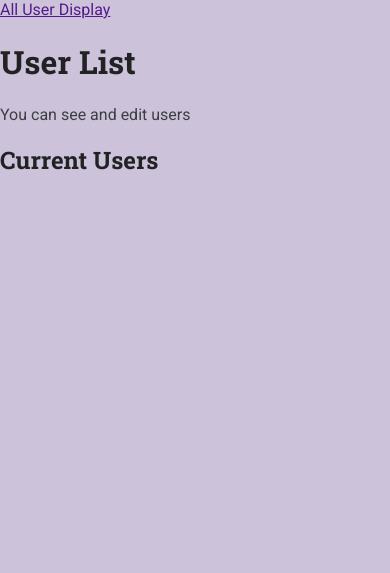
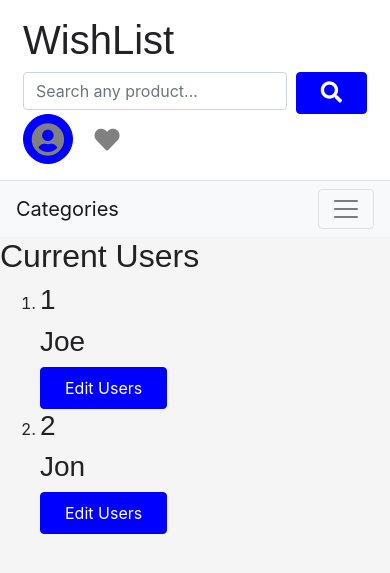
Before and after one commit to larafonse/CST438Project2, a Django app: page /adminAllUsers/ in a window 390 px wide. Shown: the top 573 px of the page. Run offline with Django 3.2, Linux system fonts and the light colour scheme; some libraries are stand-ins or nearby versions.

Commit message:
added css and header template, connected pages, hardcoded for db output off all users

```diff
--- a/src/pages/static/pages/styles/allUsers-details.css
+++ /dev/null
@@ -1,62 +0,0 @@
-section {
-    max-width: 40rem;
-    margin: 3rem auto;
-  }
-
-  ol {
-    list-style: none;
-    margin: 0;
-    padding: 0;
-  }
-
-  .meetup-item {
-    margin: 1rem 0;
-    background-color: #350490;
-    padding: 2rem;
-    color: white;
-    border-radius: 4px;
-  }
-
-  .meetup-summary {
-    display: flex;
-    align-items: flex-start;
-  }
-
-  .meetup-image {
-    margin-right: 2rem;
-  }
-
-  .meetup-image img {
-    width: 8rem;
-    height: 8rem;
-    object-fit: cover;
-    border-radius: 50%;
-  }
-
-  .meetup-details h3 {
-    color: inherit;
-    margin-top: 0;
-    margin-bottom: 0.5rem;
-    font-size: 2rem;
-  }
-
-  .meetup-details address {
-    font-style: italic;
-  }
-
-  .meetup-actions {
-    margin-top: 1.5rem;
-    text-align: right;
-  }
-
-  .meetup-actions .btn {
-    background-color: #cb82fb;
-    border-color: #cb82fb;
-    color: #350490;
-    padding: 0.75rem 2rem;
-  }
-
-  .meetup-actions .btn:hover {
-    background-color: #ba82fb;
-    border-color: #ba82fb;
-  }
--- a/src/pages/static/pages/styles/base.css
+++ b/src/pages/static/pages/styles/base.css
@@ -1,14 +1,23 @@
-@import url('https://fonts.googleapis.com/css2?family=Roboto:wght@400;700&family=Roboto+Slab:wght@700&display=swap');
+/* @import url('https://fonts.googleapis.com/css2?family=Roboto:wght@400;700&family=Roboto+Slab:wght@700&display=swap'); */
 
-* {
-  box-sizing: border-box;
+.section-header{
+  color: black;
+}
+
+#userBtn, #heartIcon {
+  color: gray;
+  height: 50px;
+  width: 50px;
+  font-size: 25px;
+  display: flex;
+  border-radius: 50%;
+  align-items: center;
+  justify-content: center
 }
 
 body {
-  font-family: 'Roboto', sans-serif;
-  margin: 0;
-  background-color: #ccc3db;
-  color: #3e3e41;
+  background-color: whitesmoke;
+  align-content: center;
 }
 
 h1,
@@ -23,23 +32,23 @@ button,
   cursor: pointer;
   font: inherit;
   padding: 0.5rem 1.5rem;
-  background-color: #350490;
-  border: 1px solid #350490;
+  background-color: blue;
+  border: 1px solid blue;
   color: white;
   border-radius: 4px;
   text-decoration: none;
 }
 
+
 button:hover,
 .btn:hover {
-  background-color: #230161;
-  border-color: #230161;
+  background-color: darkblue;
+  border-color: darkblue;
 }
 
 #main-header {
     width: 100%;
     text-align: center;
-    padding: 2rem 0;
 }
 
 #main-header h1 {
--- a/src/pages/templates/pages/allItems.html
+++ b/src/pages/templates/pages/allItems.html
@@ -1 +1,3 @@
+{% extends 'pages/base/header.html' %}
+{% load static %}
 <h1>all items</h1>
--- a/src/pages/templates/pages/allUsers.html
+++ b/src/pages/templates/pages/allUsers.html
@@ -1,24 +1,11 @@
+{% extends 'pages/base/header.html' %}
 {% load static %}
-<!DOCTYPE html>
-<html lang="en">
 
-<head>
-    <meta charset="UTF-8">
-    <meta http-equiv="X-UA-Compatible" content="IE=edge">
-    <meta name="viewport" content="width=device-width, initial-scale=1.0">
-    <title>Users</title>
-    <link rel="stylesheet" href="{% static 'pages/styles/base.css' %}">
-    <link rel="stylesheet" href="{% static 'pages/styles/allUsers-details.css' %}">
-</head>
+{% block title %}
+All Users
+{% endblock %}
 
-<body>
-    <header>
-        <nav>
-            <a href="">All User Display</a>
-        </nav>
-        <h1>User List</h1>
-        <p>You can see and edit users</p>
-    </header>
+{% block body %}
 <main>
     <h2>Current Users</h2>
     <ol>
@@ -26,7 +13,7 @@
         <li class="meetup-item">
             <article>
                 <div class="meetup-summary">
-                        <h3>{{i.user}}</h3>
+                    <h3>{{i.user }}</h3>
                     <h3>{{i.name}}</h3>
                 </div>
                 <div class="user-actions">
@@ -38,13 +25,4 @@
         {% endfor %}
     </ol>
 </main>
-    <!-- <h1>ALL USERS</h1>
-    <p>Test</p>
-    {% if show_users %}
-    <h2> {{ users.0.title }}</h2>
-    {% else %}
-    <p> no meetus found </p>
-    {% endif %} -->
-</body>
-
-</html>
+{% endblock %}
--- /dev/null
+++ b/src/pages/templates/pages/base/header.html
@@ -0,0 +1,106 @@
+{% load static %}
+<!DOCTYPE html>
+<html lang="en">
+
+<head>
+    <meta charset="UTF-8">
+    <meta http-equiv="X-UA-Compatible" content="IE=edge">
+    <meta name="viewport" content="width=device-width, initial-scale=1.0">
+    <!--bootstrap css-->
+    <link rel="stylesheet" href="https://stackpath.bootstrapcdn.com/bootstrap/4.3.1/css/bootstrap.min.css"
+        integrity="sha384-ggOyR0iXCbMQv3Xipma34MD+dH/1fQ784/j6cY/iJTQUOhcWr7x9JvoRxT2MZw1T" crossorigin="anonymous">
+    <!-- Font Awesome icons -->
+    <link rel="stylesheet" href="https://cdnjs.cloudflare.com/ajax/libs/font-awesome/4.7.0/css/font-awesome.min.css">
+    <link href="https://use.fontawesome.com/releases/v5.0.8/css/all.css" rel="stylesheet">
+    <!-- jQuery first, then Popper.js, then Bootstrap JS -->
+    <script src="https://code.jquery.com/jquery-3.3.1.slim.min.js"
+        integrity="sha384-q8i/X+965DzO0rT7abK41JStQIAqVgRVzpbzo5smXKp4YfRvH+8abtTE1Pi6jizo"
+        crossorigin="anonymous"></script>
+    <script src="https://cdnjs.cloudflare.com/ajax/libs/popper.js/1.14.7/umd/popper.min.js"
+        integrity="sha384-UO2eT0CpHqdSJQ6hJty5KVphtPhzWj9WO1clHTMGa3JDZwrnQq4sF86dIHNDz0W1"
+        crossorigin="anonymous"></script>
+    <script src="https://stackpath.bootstrapcdn.com/bootstrap/4.3.1/js/bootstrap.min.js"
+        integrity="sha384-JjSmVgyd0p3pXB1rRibZUAYoIIy6OrQ6VrjIEaFf/nJGzIxFDsf4x0xIM+B07jRM"
+        crossorigin="anonymous"></script>
+
+    <title>{% block title %}Wish List{% endblock %}</title>
+    <link rel="stylesheet" href="{% static 'pages/styles/base.css' %}">
+    {% block site_css %}{% endblock %}
+</head>
+
+<body>
+
+    <header class="section-header">
+        <section class="header-main border-bottom bg-white">
+            <div class="container-fluid">
+                <div class="row p-2 pt-3 pb-3 d-flex align-items-center">
+                    <!--Name of the website-->
+                    <div class="col-md-2">
+                        <h1 id="wishlistHeader"> WishList</h1>
+                    </div>
+                    <!--Search Bar-->
+                    <div class="col-md-8">
+                        <form action="/">
+                            <div class="d-flex form-inputs"> <input class="form-control" type="text"
+                                    placeholder="Search any product..." name="keyword">
+                                &nbsp&nbsp<button id="searchBtn"><i class="fa fa-search fa-lg"></i></button>
+                            </div>
+                        </form>
+                    </div>
+                    <!--User Icons-->
+                    <div class="col-md-2">
+                        <div class="d-flex d-none d-md-flex flex-row align-items-center">
+                            <!--User dropdown Button-->
+                            <div class="dropdown">
+                                <button id="userBtn" class="btn" type="button" data-toggle="dropdown"
+                                    aria-haspopup="true" aria-expanded="false"><i
+                                        class="fa fa-user-circle fa-lg"></i></button>
+                                <ul class="dropdown-menu">
+                                    <li>
+                                        <form action="/userProfile"><button class="checkAlert">Your Profile</button>
+                                        </form>
+                                    </li> <br>
+                                    <li>
+                                        <form action="/login"><button class="checkAlert">Sign In</button>
+                                        </form>
+                                    </li><br>
+                                    <li>
+                                        <form action="/logout"><button class="checkAlert">Logout</button></form>
+                                    </li>
+                                </ul>
+                            </div>
+                            &nbsp&nbsp
+                            <!--User Hearted Button-->
+                            <span class="heartIcon"><a id="heartIcon" href="/allItems"><i
+                                        class="fas fa-heart"></i></a></span>
+                        </div>
+                    </div>
+                </div>
+            </div>
+        </section>
+
+        <!--navigation bar in dropdown style-->
+        <nav class="navbar navbar-expand-lg navbar-light bg-light">
+            <div class="container-fluid">
+                <a class="navbar-brand d-md-none d-md-flex" href="#">Categories</a>
+                <button class="navbar-toggler" type="button" data-bs-toggle="collapse"
+                    data-bs-target="#navbarNavDropdown" aria-controls="navbarNavDropdown" aria-expanded="false"
+                    aria-label="Toggle navigation"> <span class="navbar-toggler-icon"></span></button>
+
+                <!--Navbar items-->
+                <div class="collapse navbar-collapse" id="navbarNavDropdown">
+                    <ul class="navbar-nav">
+                        <li class="nav-item"> <a class="nav-link active" aria-current="page" href="/">Home</a> </li>
+                        <li class="nav-item"> <a class="nav-link" href="#">Clothing</a> </li>
+                        <li class="nav-item"> <a class="nav-link" href="#">Electronics</a> </li>
+                        <li class="nav-item"> <a class="nav-link" href="#">Food</a> </li>
+                    </ul>
+                </div>
+            </div>
+        </nav>
+    </header>
+    <main>{% block body %} {% endblock %}</main>
+
+</body>
+
+</html>
--- a/src/pages/templates/pages/editUsers.html
+++ b/src/pages/templates/pages/editUsers.html
@@ -1 +1,3 @@
+{% extends 'pages/base/header.html' %}
+{% load static %}
 <h1>EDIT USERS</h1>
--- a/src/pages/templates/pages/home.html
+++ b/src/pages/templates/pages/home.html
@@ -1,2 +1,3 @@
+{% extends 'pages/base/header.html' %}
 {% load static %}
 <h1>Home</h1>
--- a/src/pages/templates/pages/item.html
+++ b/src/pages/templates/pages/item.html
@@ -1 +1,3 @@
+{% extends 'pages/base/header.html' %}
+{% load static %}
 <h1>items</h1>
--- a/src/pages/templates/pages/user.html
+++ b/src/pages/templates/pages/user.html
@@ -1 +1,3 @@
+{% extends 'pages/base/header.html' %}
+{% load static %}
 <h1>user</h1>
--- a/src/pages/views.py
+++ b/src/pages/views.py
@@ -19,7 +19,11 @@ def userPage(request):
     return render(request, 'pages/user.html', context)
 
 def allUsersPage(request):
-    context = {}
+    users = [
+        {'user': '1', 'name': 'Joe'},
+        {'user': '2', 'name': 'Jon'}
+    ]
+    context = {'users': users}
     return render(request, 'pages/allUsers.html', context)
 
 def adminCreateAccountPage(request):
```
Also changed, not shown: src/docker-compose.yml (deleted, +0 -15 lines). Lines whose indentation alone changed are shown as unchanged.
